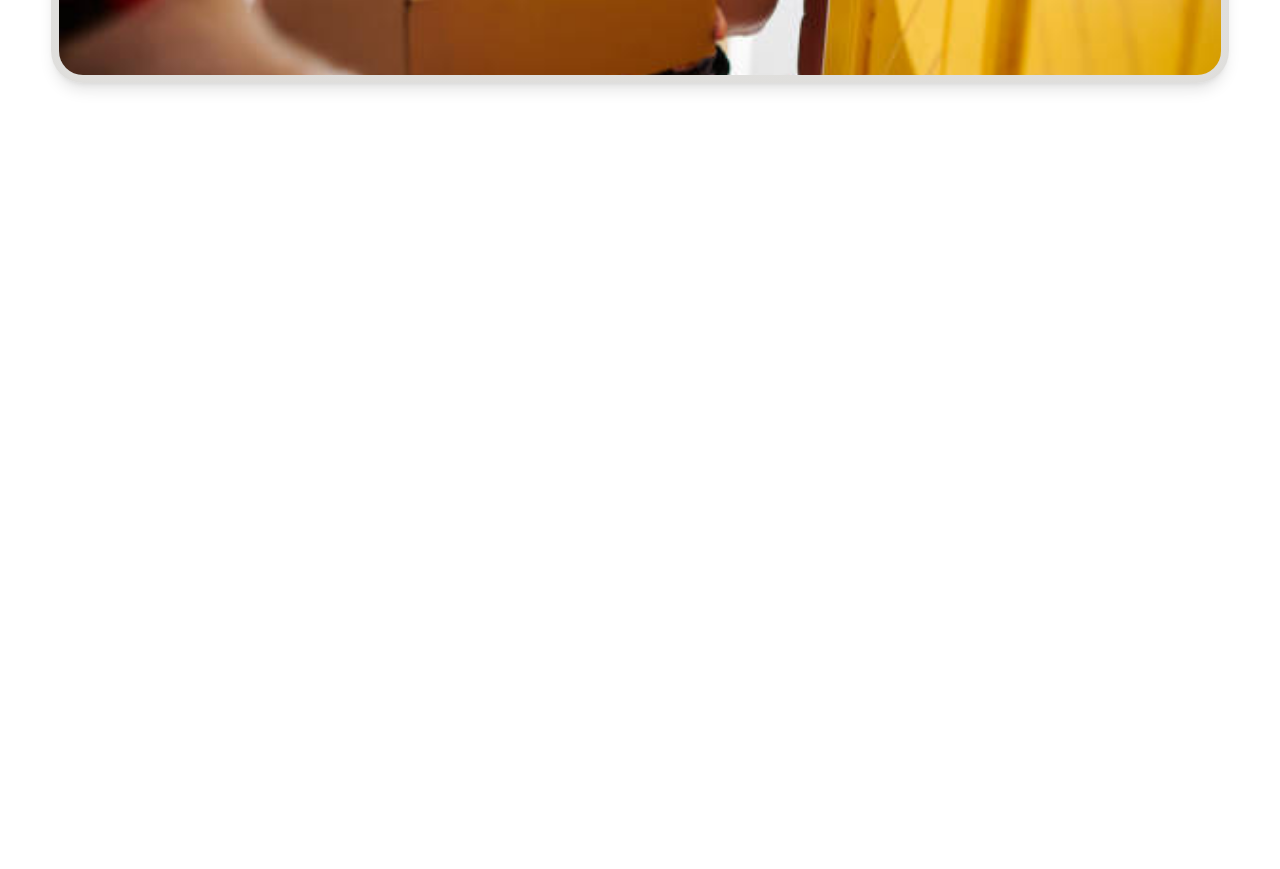
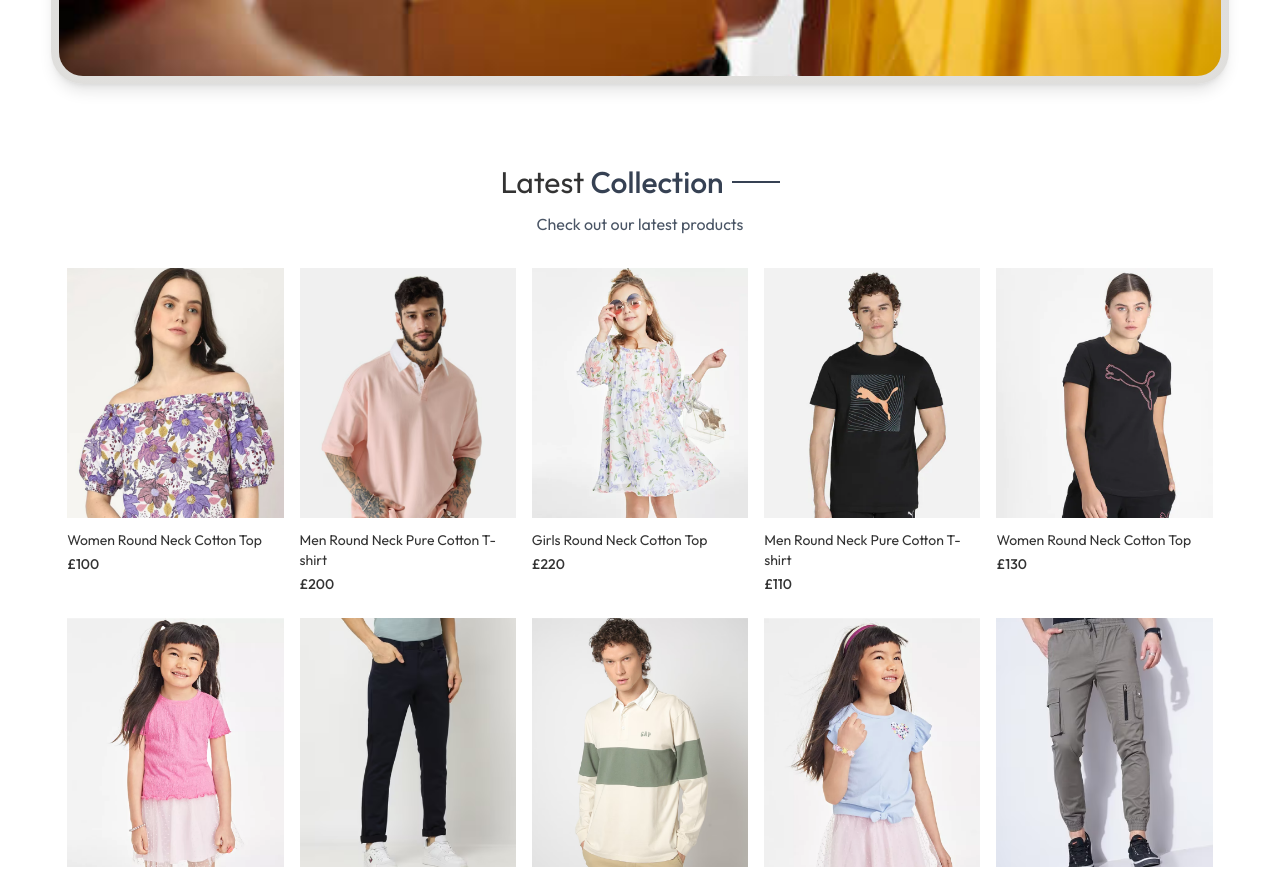
Before and after one commit to ajamidar/UniFied, a React (Vite) app in the folder frontend/: page / in a window 1280 px wide. Shown: the part 580-1449 px from the top of the page. Before the commit the page ends 800 px from the top, so only its background shows below. Built offline with nearby package versions, Linux system fonts and the light colour scheme.

Commit message:
Product render sorted

```diff
--- a/frontend/src/components/Hero.jsx
+++ /dev/null
@@ -1,22 +0,0 @@
-import React from 'react'
-
-const Hero = () => {
-  return (
-    <>
-    <div className='flex flex-col sm:flex-row border border-gray-400'>
-        {/*Hero Left Side*/}
-        <div className='w-full sm:w-1/2 flex items-center justify-center py-10 sm:py-0'>
-            <div className='text-[#414141]]'>
-                <div className='flex items-center gap-2'>
-                    <p className='w-8 md:w-11 h-[2px] bg-[#414141]'></p>
-                    <p className='font-medium text-sm md:text'>OUR BESTSELLERS</p>
-
-                </div>
-            </div>
-        </div>
-    </div>
-    </>
-  )
-}
-
-export default Hero
--- /dev/null
+++ b/frontend/src/components/LatestCollection.jsx
@@ -0,0 +1,43 @@
+import React, { use, useContext, useEffect, useState } from 'react'
+import { ShopContext } from '../context/ShopContext';
+import Title from './Title';
+import ProductItem from './ProductItem';
+
+const LatestCollection = () => {
+
+    const { products } = useContext(ShopContext);
+    const [latestProducts, setLatestProducts] = useState([]);
+
+    useEffect(() => {
+        setLatestProducts(products.slice(0,10)); // Assuming products are sorted by date, get the last 4 products
+    },[])
+
+
+    return (
+        <div className='my-10'>
+            <div className='text-center py-8 text-3xl'>
+                <Title text1={'Latest'} text2={'Collection'} />
+                <p className='w-3/4 m-auto text-xs sm:text-sm md:text-base text-gray-600'>Check out our latest products</p>
+            </div>
+
+            {/*Rendering products*/}
+
+            <div className='grid grid-cols-2 sm:grid-cols-3 md:grid-cols-4 lg:grid-cols-5 gap-4 gap-y-6 px-4'>
+                {
+                    latestProducts.map((item, index) => (
+                        <ProductItem
+                            key={index}
+                            id={item._id}
+                            image={item.image}
+                            name={item.name}
+                            price={item.price}
+                            />
+                    ))
+                }
+            </div>
+
+        </div>
+    )
+}
+
+export default LatestCollection
--- /dev/null
+++ b/frontend/src/components/ProductItem.jsx
@@ -0,0 +1,22 @@
+import React, { useContext } from 'react'
+import { ShopContext } from '../context/ShopContext';
+import { Link } from 'react-router-dom';
+
+const ProductItem = ({id,image,name,price}) => {
+
+    const {currency} = useContext(ShopContext);
+
+  return (
+    <>
+        <Link to={`/product/${id}`} className='text-[#333333] cursor-pointer'>
+            <div className='overflow-hidden'>
+                <img className='hover:scale-110 transition ease-in-out' src={image[0]} alt="" />
+            </div>
+            <p className='pt-3 pb-1 text-sm'>{name}</p>
+            <p className='text-sm font-medium'>{currency}{price}</p>
+        </Link>
+    </>
+  )
+}
+
+export default ProductItem
--- /dev/null
+++ b/frontend/src/components/Title.jsx
@@ -0,0 +1,12 @@
+import React from 'react'
+
+const Title = ({text1, text2}) => {
+  return (
+    <div className='inline-flex gap-2 items-center mb-3'>
+        <p className='text-[#333333]'>{text1} <span className='text-gray-700 font-medium'>{text2}</span></p>
+        <p className='w-8 sm:w-12 h-[1px] sm:h-[2px] bg-gray-700'></p>
+    </div>
+  )
+}
+
+export default Title
--- /dev/null
+++ b/frontend/src/context/ShopContext.jsx
@@ -0,0 +1,22 @@
+import { createContext } from "react";
+import { products } from "../assets/frontend_assets/assets";
+
+export const ShopContext = createContext();
+
+const ShopContextProvider = ({ children }) => {
+
+    const currency = '£';
+
+    const value = {
+        products , currency
+    }
+
+    return (
+        <ShopContext.Provider value={value}>
+            {children}
+        </ShopContext.Provider>
+    )
+
+}
+
+export default ShopContextProvider;
--- a/frontend/src/index.css
+++ b/frontend/src/index.css
@@ -1,8 +1,9 @@
+@import url('https://fonts.googleapis.com/css2?family=Outfit:wght@100..900&family=Prata&display=swap');
 @import "tailwindcss";
 
 
-:root{
-    font-family:sans-serif;
+*{
+    font-family:outfit;
 }
 
 .navbar-box{
@@ -63,3 +64,17 @@ a.active hr{
 .text-type__cursor--hidden {
   display: none;
 }
+
+
+.outfit-regular {
+  font-family: "Outfit", sans-serif;
+  font-optical-sizing: auto;
+  font-weight: 400;
+  font-style: normal;
+}
+
+.prata-regular {
+  font-family: "Prata", serif;
+  font-weight: 400;
+  font-style: normal;
+}
--- a/frontend/src/main.jsx
+++ b/frontend/src/main.jsx
@@ -2,9 +2,12 @@ import { createRoot } from 'react-dom/client'
 import './index.css'
 import App from './App.jsx'
 import { BrowserRouter } from 'react-router-dom'
+import ShopContextProvider from './context/ShopContext.jsx'
 
 createRoot(document.getElementById('root')).render(
   <BrowserRouter>
-    <App />
+    <ShopContextProvider>
+      <App />
+    </ShopContextProvider>
   </BrowserRouter>,
 )
--- a/frontend/src/pages/Home.jsx
+++ b/frontend/src/pages/Home.jsx
@@ -1,13 +1,14 @@
 import React from 'react'
-import Hero from '../components/Hero'
 import LandingPictures from '../components/LandingPictures'
 import SmallLandingPictures from '../components/SmallLandingPictures'
+import LatestCollection from '../components/LatestCollection'
 
 const Home = () => {
   return (
     <>
     <div><LandingPictures /></div>
     <div><SmallLandingPictures /></div>
+    <div><LatestCollection /></div>
     </>
 
   )
```
